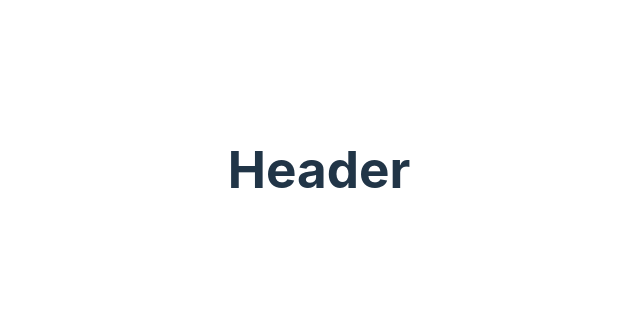
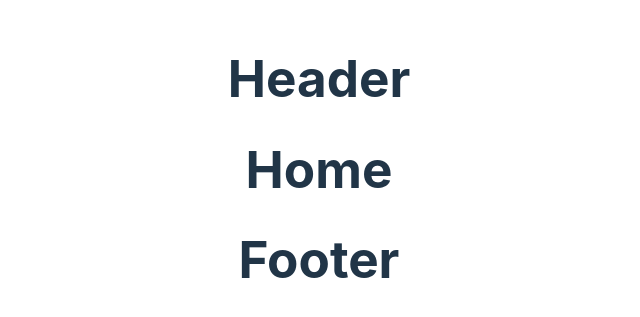
Before and after one commit to KrismarvelTicoalu/Exercise-10, a React (Vite) app: page / in a window 1280 px wide. Shown: the part 231-548 px from the top of the page, without its empty margins (321-961 px from the left). Built offline with nearby package versions, Linux system fonts and the light colour scheme.

Commit message:
added home and footer

```diff
--- a/src/App.jsx
+++ b/src/App.jsx
@@ -1,10 +1,14 @@
 import './App.css'
 import Header from './components/Header'
-
+import Home from './components/Home'
+import Footer
+ from './components/Footer'
 function App() {
   return (
     <div>
       <Header />
+      <Home />
+      <Footer />
     </div>
   )
 
--- /dev/null
+++ b/src/components/Footer/index.jsx
@@ -0,0 +1,5 @@
+function Footer() {
+    return <h1>Footer</h1>
+  }
+
+  export default Footer
--- /dev/null
+++ b/src/components/Home/index.jsx
@@ -0,0 +1,5 @@
+function Home() {
+    return <h1>Home</h1>
+  }
+
+  export default Home
```
